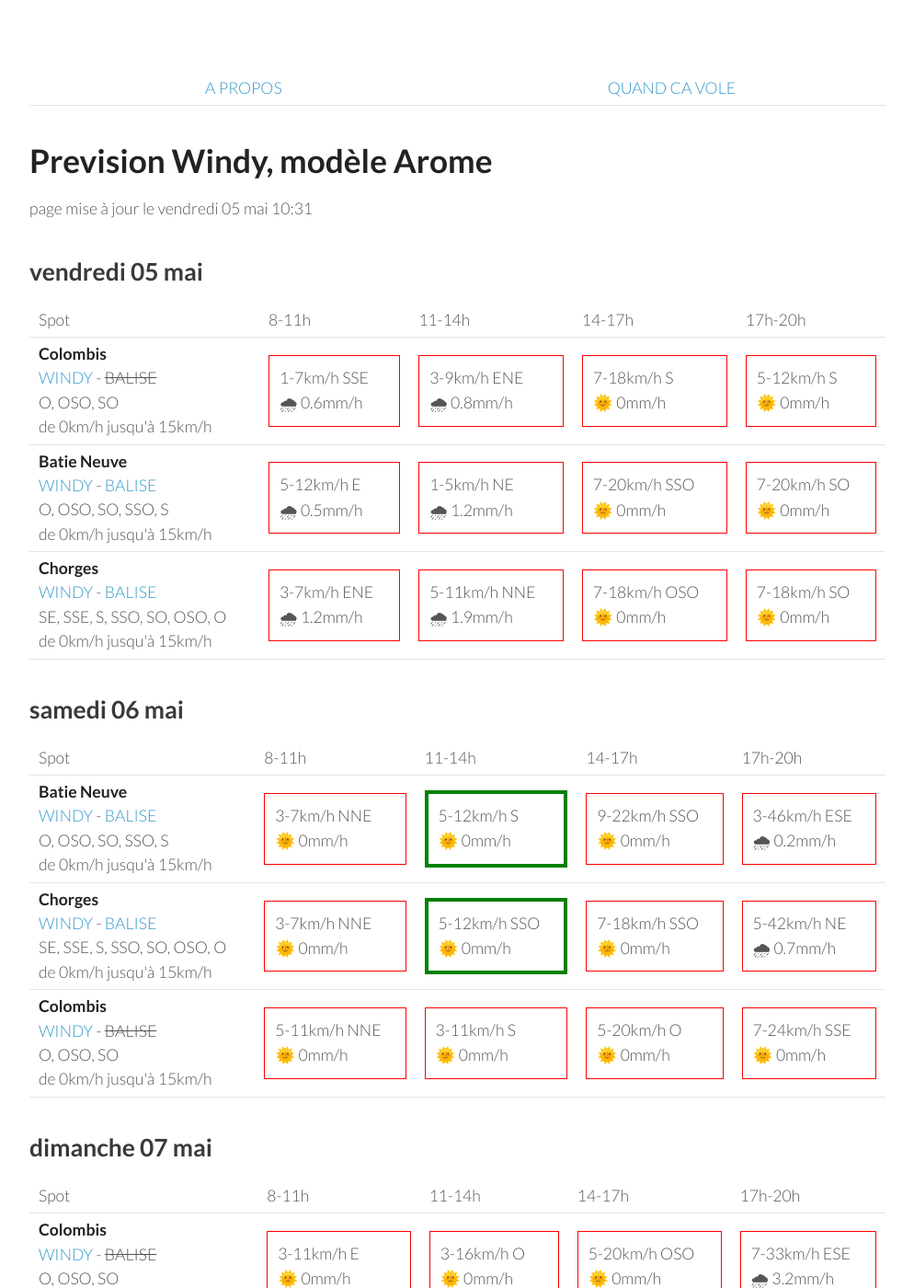
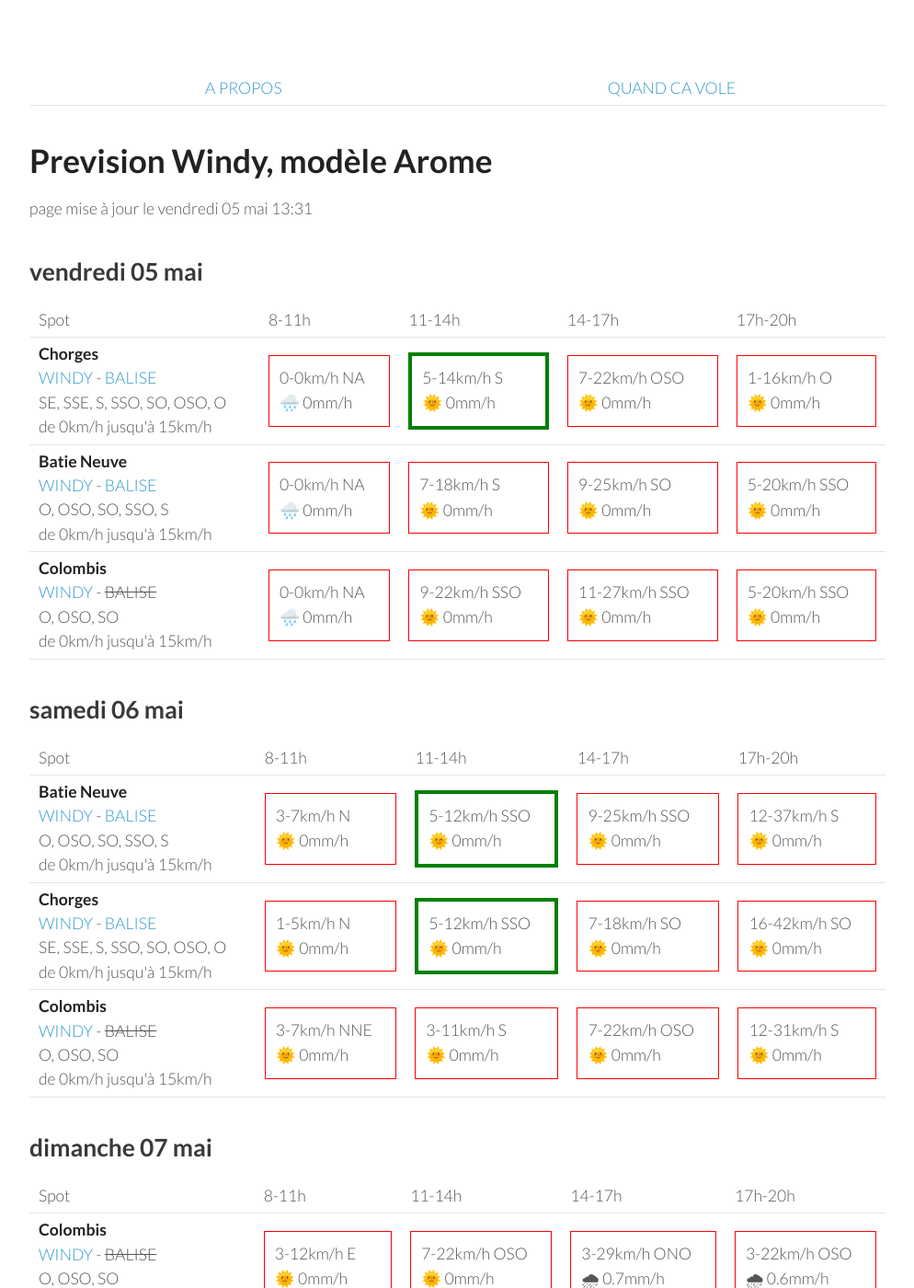
Before and after one commit to parapente-dans-le-nord/parapente-dans-le-nord.github.io, a Jekyll site: the page built from serre_poncon.markdown, in a window 1280 px wide and 1400 px high. Shown: the whole window at 92% size, without its empty margins (26-1020 px from the left). Built offline with Jekyll 4.4.1, drawn with Linux system fonts in a browser that asks for light colours; some of the changed text lies outside the part shown.

Commit message:
update index.markdown

```diff
--- a/serre_poncon.markdown
+++ b/serre_poncon.markdown
@@ -7,7 +7,7 @@ title:  "Tous les spots"
 {: .links}
 
 # Prevision Windy, modèle Arome
-page mise à jour le vendredi 05 mai 10:31
+page mise à jour le vendredi 05 mai 13:31
 
 ## vendredi 05 mai
 
@@ -22,33 +22,30 @@ page mise à jour le vendredi 05 mai 10:31
       <td>17h-20h</td>
     </tr>
 <tr>
-        <td><strong>Colombis</strong><br><a href="https://windy.com/44.494/6.216?44.559,6.262,10">WINDY</a> - <span class="no-balise"> BALISE </span><br> <span class="vent-favorable">O, OSO, SO</span><br><span class="force-vent">de 0km/h jusqu'à 15km/h</span> </td>
+        <td><strong>Chorges</strong><br><a href="https://windy.com/44.578/6.280?44.559,6.262,10">WINDY</a> - <span class=""><a href="https://www.openwindmap.org/PP554">BALISE</a> </span><br> <span class="vent-favorable">SE, SSE, S, SSO, SO, OSO, O</span><br><span class="force-vent">de 0km/h jusqu'à 15km/h</span> </td>
 
-            <td><div class="not-flyable"><p>1-7km/h SSE</p><p>🌧 0.6mm/h</p></div></td>
-            <td><div class="not-flyable"><p>3-9km/h ENE</p><p>🌧 0.8mm/h</p></div></td>
-            <td><div class="not-flyable"><p>7-18km/h S</p><p>🌞 0mm/h</p></div></td>
-            <td><div class="not-flyable"><p>5-12km/h S</p><p>🌞 0mm/h</p></div></td>
-
+            <td><div class="not-flyable"><p>0-0km/h NA</p><p>🌧️ 0mm/h</p></div></td>
+            <td><div class="flyable"><p>5-14km/h S</p><p>🌞 0mm/h</p></div></td>
+            <td><div class="not-flyable"><p>7-22km/h OSO</p><p>🌞 0mm/h</p></div></td>
+            <td><div class="not-flyable"><p>1-16km/h O</p><p>🌞 0mm/h</p></div></td>
 
     </tr>
 <tr>
         <td><strong>Batie Neuve</strong><br><a href="https://windy.com/44.584/6.236?44.559,6.262,10,m:eTtagly">WINDY</a> - <span class=""><a href="https://www.openwindmap.org/PP554">BALISE</a> </span><br> <span class="vent-favorable">O, OSO, SO, SSO, S</span><br><span class="force-vent">de 0km/h jusqu'à 15km/h</span> </td>
 
-            <td><div class="not-flyable"><p>5-12km/h E</p><p>🌧 0.5mm/h</p></div></td>
-            <td><div class="not-flyable"><p>1-5km/h NE</p><p>🌧 1.2mm/h</p></div></td>
-            <td><div class="not-flyable"><p>7-20km/h SSO</p><p>🌞 0mm/h</p></div></td>
-            <td><div class="not-flyable"><p>7-20km/h SO</p><p>🌞 0mm/h</p></div></td>
-
+            <td><div class="not-flyable"><p>0-0km/h NA</p><p>🌧️ 0mm/h</p></div></td>
+            <td><div class="not-flyable"><p>7-18km/h S</p><p>🌞 0mm/h</p></div></td>
+            <td><div class="not-flyable"><p>9-25km/h SO</p><p>🌞 0mm/h</p></div></td>
+            <td><div class="not-flyable"><p>5-20km/h SSO</p><p>🌞 0mm/h</p></div></td>
 
     </tr>
 <tr>
-        <td><strong>Chorges</strong><br><a href="https://windy.com/44.578/6.280?44.559,6.262,10">WINDY</a> - <span class=""><a href="https://www.openwindmap.org/PP554">BALISE</a> </span><br> <span class="vent-favorable">SE, SSE, S, SSO, SO, OSO, O</span><br><span class="force-vent">de 0km/h jusqu'à 15km/h</span> </td>
+        <td><strong>Colombis</strong><br><a href="https://windy.com/44.494/6.216?44.559,6.262,10">WINDY</a> - <span class="no-balise"> BALISE </span><br> <span class="vent-favorable">O, OSO, SO</span><br><span class="force-vent">de 0km/h jusqu'à 15km/h</span> </td>
 
-            <td><div class="not-flyable"><p>3-7km/h ENE</p><p>🌧 1.2mm/h</p></div></td>
-            <td><div class="not-flyable"><p>5-11km/h NNE</p><p>🌧 1.9mm/h</p></div></td>
-            <td><div class="not-flyable"><p>7-18km/h OSO</p><p>🌞 0mm/h</p></div></td>
-            <td><div class="not-flyable"><p>7-18km/h SO</p><p>🌞 0mm/h</p></div></td>
-
+            <td><div class="not-flyable"><p>0-0km/h NA</p><p>🌧️ 0mm/h</p></div></td>
+            <td><div class="not-flyable"><p>9-22km/h SSO</p><p>🌞 0mm/h</p></div></td>
+            <td><div class="not-flyable"><p>11-27km/h SSO</p><p>🌞 0mm/h</p></div></td>
+            <td><div class="not-flyable"><p>5-20km/h SSO</p><p>🌞 0mm/h</p></div></td>
 
     </tr>
 
@@ -70,30 +67,30 @@ page mise à jour le vendredi 05 mai 10:31
 <tr>
         <td><strong>Batie Neuve</strong><br><a href="https://windy.com/44.584/6.236?44.559,6.262,10,m:eTtagly">WINDY</a> - <span class=""><a href="https://www.openwindmap.org/PP554">BALISE</a> </span><br> <span class="vent-favorable">O, OSO, SO, SSO, S</span><br><span class="force-vent">de 0km/h jusqu'à 15km/h</span> </td>
 
-            <td><div class="not-flyable"><p>3-7km/h NNE</p><p>🌞 0mm/h</p></div></td>
-            <td><div class="flyable"><p>5-12km/h S</p><p>🌞 0mm/h</p></div></td>
-            <td><div class="not-flyable"><p>9-22km/h SSO</p><p>🌞 0mm/h</p></div></td>
-            <td><div class="not-flyable"><p>3-46km/h ESE</p><p>🌧 0.2mm/h</p></div></td>
+            <td><div class="not-flyable"><p>3-7km/h N</p><p>🌞 0mm/h</p></div></td>
+            <td><div class="flyable"><p>5-12km/h SSO</p><p>🌞 0mm/h</p></div></td>
+            <td><div class="not-flyable"><p>9-25km/h SSO</p><p>🌞 0mm/h</p></div></td>
+            <td><div class="not-flyable"><p>12-37km/h S</p><p>🌞 0mm/h</p></div></td>
 
 
     </tr>
 <tr>
         <td><strong>Chorges</strong><br><a href="https://windy.com/44.578/6.280?44.559,6.262,10">WINDY</a> - <span class=""><a href="https://www.openwindmap.org/PP554">BALISE</a> </span><br> <span class="vent-favorable">SE, SSE, S, SSO, SO, OSO, O</span><br><span class="force-vent">de 0km/h jusqu'à 15km/h</span> </td>
 
-            <td><div class="not-flyable"><p>3-7km/h NNE</p><p>🌞 0mm/h</p></div></td>
+            <td><div class="not-flyable"><p>1-5km/h N</p><p>🌞 0mm/h</p></div></td>
             <td><div class="flyable"><p>5-12km/h SSO</p><p>🌞 0mm/h</p></div></td>
-            <td><div class="not-flyable"><p>7-18km/h SSO</p><p>🌞 0mm/h</p></div></td>
-            <td><div class="not-flyable"><p>5-42km/h NE</p><p>🌧 0.7mm/h</p></div></td>
+            <td><div class="not-flyable"><p>7-18km/h SO</p><p>🌞 0mm/h</p></div></td>
+            <td><div class="not-flyable"><p>16-42km/h SO</p><p>🌞 0mm/h</p></div></td>
 
 
     </tr>
 <tr>
         <td><strong>Colombis</strong><br><a href="https://windy.com/44.494/6.216?44.559,6.262,10">WINDY</a> - <span class="no-balise"> BALISE </span><br> <span class="vent-favorable">O, OSO, SO</span><br><span class="force-vent">de 0km/h jusqu'à 15km/h</span> </td>
 
-            <td><div class="not-flyable"><p>5-11km/h NNE</p><p>🌞 0mm/h</p></div></td>
+            <td><div class="not-flyable"><p>3-7km/h NNE</p><p>🌞 0mm/h</p></div></td>
             <td><div class="not-flyable"><p>3-11km/h S</p><p>🌞 0mm/h</p></div></td>
-            <td><div class="not-flyable"><p>5-20km/h O</p><p>🌞 0mm/h</p></div></td>
-            <td><div class="not-flyable"><p>7-24km/h SSE</p><p>🌞 0mm/h</p></div></td>
+            <td><div class="not-flyable"><p>7-22km/h OSO</p><p>🌞 0mm/h</p></div></td>
+            <td><div class="not-flyable"><p>12-31km/h S</p><p>🌞 0mm/h</p></div></td>
 
 
     </tr>
@@ -116,20 +113,20 @@ page mise à jour le vendredi 05 mai 10:31
 <tr>
         <td><strong>Colombis</strong><br><a href="https://windy.com/44.494/6.216?44.559,6.262,10">WINDY</a> - <span class="no-balise"> BALISE </span><br> <span class="vent-favorable">O, OSO, SO</span><br><span class="force-vent">de 0km/h jusqu'à 15km/h</span> </td>
 
-            <td><div class="not-flyable"><p>3-11km/h E</p><p>🌞 0mm/h</p></div></td>
-            <td><div class="not-flyable"><p>3-16km/h O</p><p>🌞 0mm/h</p></div></td>
-            <td><div class="not-flyable"><p>5-20km/h OSO</p><p>🌞 0mm/h</p></div></td>
-            <td><div class="not-flyable"><p>7-33km/h ESE</p><p>🌧 3.2mm/h</p></div></td>
+            <td><div class="not-flyable"><p>3-12km/h E</p><p>🌞 0mm/h</p></div></td>
+            <td><div class="not-flyable"><p>7-22km/h OSO</p><p>🌞 0mm/h</p></div></td>
+            <td><div class="not-flyable"><p>3-29km/h ONO</p><p>🌧 0.7mm/h</p></div></td>
+            <td><div class="not-flyable"><p>3-22km/h OSO</p><p>🌧 0.6mm/h</p></div></td>
 
 
     </tr>
 <tr>
         <td><strong>Batie Neuve</strong><br><a href="https://windy.com/44.584/6.236?44.559,6.262,10,m:eTtagly">WINDY</a> - <span class=""><a href="https://www.openwindmap.org/PP554">BALISE</a> </span><br> <span class="vent-favorable">O, OSO, SO, SSO, S</span><br><span class="force-vent">de 0km/h jusqu'à 15km/h</span> </td>
 
-            <td><div class="not-flyable"><p>3-11km/h NNE</p><p>🌞 0mm/h</p></div></td>
-            <td><div class="not-flyable"><p>5-22km/h SO</p><p>🌞 0mm/h</p></div></td>
-            <td><div class="not-flyable"><p>5-25km/h SSO</p><p>🌧 0.2mm/h</p></div></td>
-            <td><div class="not-flyable"><p>5-33km/h SE</p><p>🌧 1.8mm/h</p></div></td>
+            <td><div class="not-flyable"><p>3-11km/h NE</p><p>🌞 0mm/h</p></div></td>
+            <td><div class="not-flyable"><p>5-27km/h SO</p><p>🌞 0mm/h</p></div></td>
+            <td><div class="not-flyable"><p>1-31km/h SO</p><p>🌧 0.6mm/h</p></div></td>
+            <td><div class="not-flyable"><p>5-24km/h SO</p><p>🌧 0.4mm/h</p></div></td>
 
 
     </tr>
@@ -162,10 +159,10 @@ page mise à jour le vendredi 05 mai 10:31
 <tr>
         <td><strong>Batie Neuve</strong><br><a href="https://windy.com/44.584/6.236?44.559,6.262,10,m:eTtagly">WINDY</a> - <span class=""><a href="https://www.openwindmap.org/PP554">BALISE</a> </span><br> <span class="vent-favorable">O, OSO, SO, SSO, S</span><br><span class="force-vent">de 0km/h jusqu'à 15km/h</span> </td>
 
-            <td><div class="not-flyable"><p>5-20km/h NE</p><p>🌞 0mm/h</p></div></td>
-            <td><div class="not-flyable"><p>1-20km/h ONO</p><p>🌞 0mm/h</p></div></td>
-            <td><div class="not-flyable"><p>7-31km/h OSO</p><p>🌧 0.3mm/h</p></div></td>
-            <td><div class="not-flyable"><p>9-33km/h ONO</p><p>🌞 0mm/h</p></div></td>
+            <td><div class="not-flyable"><p>3-20km/h NNE</p><p>🌞 0mm/h</p></div></td>
+            <td><div class="not-flyable"><p>3-24km/h ONO</p><p>🌞 0mm/h</p></div></td>
+            <td><div class="not-flyable"><p>7-27km/h O</p><p>🌧 0.3mm/h</p></div></td>
+            <td><div class="not-flyable"><p>9-31km/h ONO</p><p>🌞 0mm/h</p></div></td>
 
 
     </tr>
@@ -173,9 +170,9 @@ page mise à jour le vendredi 05 mai 10:31
         <td><strong>Colombis</strong><br><a href="https://windy.com/44.494/6.216?44.559,6.262,10">WINDY</a> - <span class="no-balise"> BALISE </span><br> <span class="vent-favorable">O, OSO, SO</span><br><span class="force-vent">de 0km/h jusqu'à 15km/h</span> </td>
 
             <td><div class="not-flyable"><p>3-16km/h E</p><p>🌞 0mm/h</p></div></td>
-            <td><div class="not-flyable"><p>3-18km/h NNO</p><p>🌞 0mm/h</p></div></td>
-            <td><div class="not-flyable"><p>7-25km/h O</p><p>🌞 0mm/h</p></div></td>
-            <td><div class="not-flyable"><p>9-29km/h NO</p><p>🌞 0mm/h</p></div></td>
+            <td><div class="not-flyable"><p>5-22km/h NO</p><p>🌞 0mm/h</p></div></td>
+            <td><div class="not-flyable"><p>7-27km/h O</p><p>🌞 0mm/h</p></div></td>
+            <td><div class="not-flyable"><p>9-29km/h ONO</p><p>🌞 0mm/h</p></div></td>
 
 
     </tr>
@@ -208,20 +205,20 @@ page mise à jour le vendredi 05 mai 10:31
 <tr>
         <td><strong>Colombis</strong><br><a href="https://windy.com/44.494/6.216?44.559,6.262,10">WINDY</a> - <span class="no-balise"> BALISE </span><br> <span class="vent-favorable">O, OSO, SO</span><br><span class="force-vent">de 0km/h jusqu'à 15km/h</span> </td>
 
-            <td><div class="not-flyable"><p>5-18km/h ENE</p><p>🌞 0mm/h</p></div></td>
-            <td><div class="not-flyable"><p>3-16km/h NO</p><p>🌞 0mm/h</p></div></td>
-            <td><div class="not-flyable"><p>7-25km/h SO</p><p>🌞 0mm/h</p></div></td>
-            <td><div class="not-flyable"><p>7-31km/h NO</p><p>🌧 0.8mm/h</p></div></td>
+            <td><div class="not-flyable"><p>3-14km/h ENE</p><p>🌞 0mm/h</p></div></td>
+            <td><div class="not-flyable"><p>5-20km/h ONO</p><p>🌞 0mm/h</p></div></td>
+            <td><div class="not-flyable"><p>7-24km/h O</p><p>🌧 0.5mm/h</p></div></td>
+            <td><div class="not-flyable"><p>3-22km/h SSO</p><p>🌧 2.3mm/h</p></div></td>
 
 
     </tr>
 <tr>
         <td><strong>Batie Neuve</strong><br><a href="https://windy.com/44.584/6.236?44.559,6.262,10,m:eTtagly">WINDY</a> - <span class=""><a href="https://www.openwindmap.org/PP554">BALISE</a> </span><br> <span class="vent-favorable">O, OSO, SO, SSO, S</span><br><span class="force-vent">de 0km/h jusqu'à 15km/h</span> </td>
 
-            <td><div class="not-flyable"><p>3-18km/h NE</p><p>🌞 0mm/h</p></div></td>
-            <td><div class="not-flyable"><p>3-20km/h S</p><p>🌞 0mm/h</p></div></td>
-            <td><div class="not-flyable"><p>9-33km/h SO</p><p>🌞 0mm/h</p></div></td>
-            <td><div class="not-flyable"><p>5-40km/h NO</p><p>🌧 1.7mm/h</p></div></td>
+            <td><div class="not-flyable"><p>3-14km/h NE</p><p>🌞 0mm/h</p></div></td>
+            <td><div class="not-flyable"><p>3-22km/h SO</p><p>🌞 0mm/h</p></div></td>
+            <td><div class="not-flyable"><p>5-29km/h OSO</p><p>🌧 0.7mm/h</p></div></td>
+            <td><div class="not-flyable"><p>3-25km/h O</p><p>🌧 2.6mm/h</p></div></td>
 
 
     </tr>
@@ -252,6 +249,26 @@ page mise à jour le vendredi 05 mai 10:31
       <td>17h-20h</td>
     </tr>
 <tr>
+        <td><strong>Colombis</strong><br><a href="https://windy.com/44.494/6.216?44.559,6.262,10">WINDY</a> - <span class="no-balise"> BALISE </span><br> <span class="vent-favorable">O, OSO, SO</span><br><span class="force-vent">de 0km/h jusqu'à 15km/h</span> </td>
+
+            <td><div class="not-flyable"><p>3-22km/h NNO</p><p>🌞 0mm/h</p></div></td>
+            <td><div class="not-flyable"><p>7-25km/h NO</p><p>🌞 0mm/h</p></div></td>
+            <td><div class="not-flyable"><p>14-42km/h NO</p><p>🌞 0mm/h</p></div></td>
+            <td><div class="not-flyable"><p>16-50km/h NO</p><p>🌞 0mm/h</p></div></td>
+
+
+    </tr>
+<tr>
+        <td><strong>Batie Neuve</strong><br><a href="https://windy.com/44.584/6.236?44.559,6.262,10,m:eTtagly">WINDY</a> - <span class=""><a href="https://www.openwindmap.org/PP554">BALISE</a> </span><br> <span class="vent-favorable">O, OSO, SO, SSO, S</span><br><span class="force-vent">de 0km/h jusqu'à 15km/h</span> </td>
+
+            <td><div class="not-flyable"><p>5-29km/h NNO</p><p>🌞 0mm/h</p></div></td>
+            <td><div class="not-flyable"><p>5-29km/h NO</p><p>🌞 0mm/h</p></div></td>
+            <td><div class="not-flyable"><p>12-40km/h NO</p><p>🌞 0mm/h</p></div></td>
+            <td><div class="not-flyable"><p>14-46km/h NO</p><p>🌞 0mm/h</p></div></td>
+
+
+    </tr>
+<tr>
         <td><strong>Chorges</strong><br><a href="https://windy.com/44.578/6.280?44.559,6.262,10">WINDY</a> - <span class=""><a href="https://www.openwindmap.org/PP554">BALISE</a> </span><br> <span class="vent-favorable">SE, SSE, S, SSO, SO, OSO, O</span><br><span class="force-vent">de 0km/h jusqu'à 15km/h</span> </td>
 
             <td><div class="not-flyable"><p>3-27km/h N</p><p>🌞 0mm/h</p></div></td>
```
